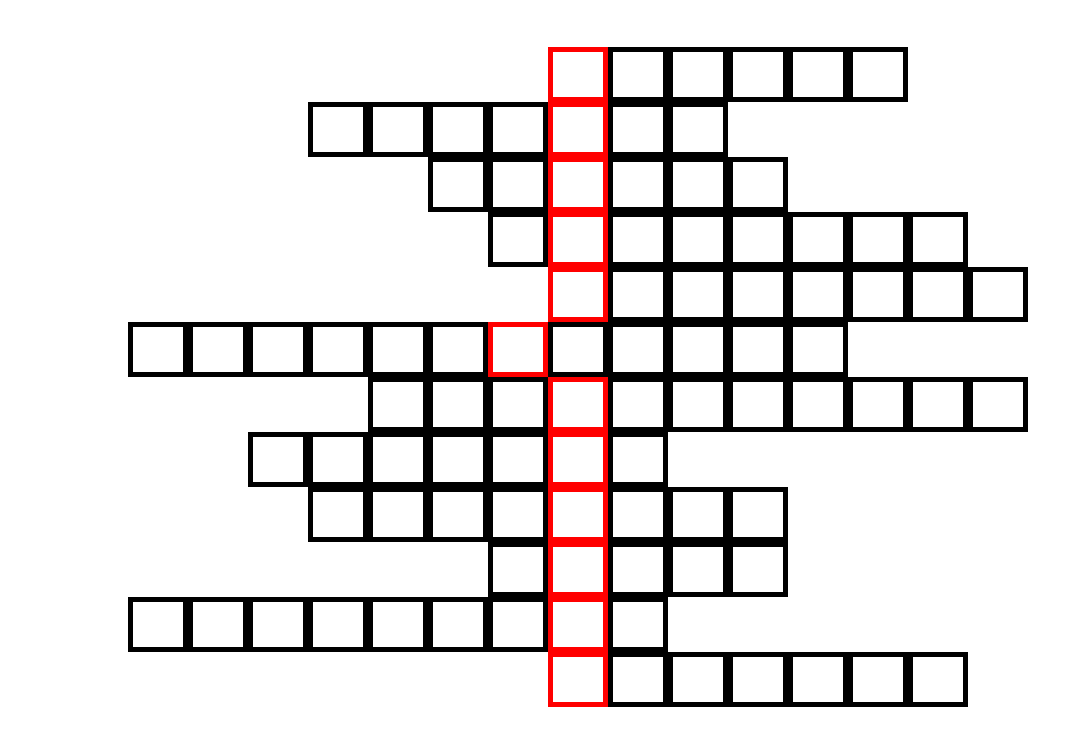
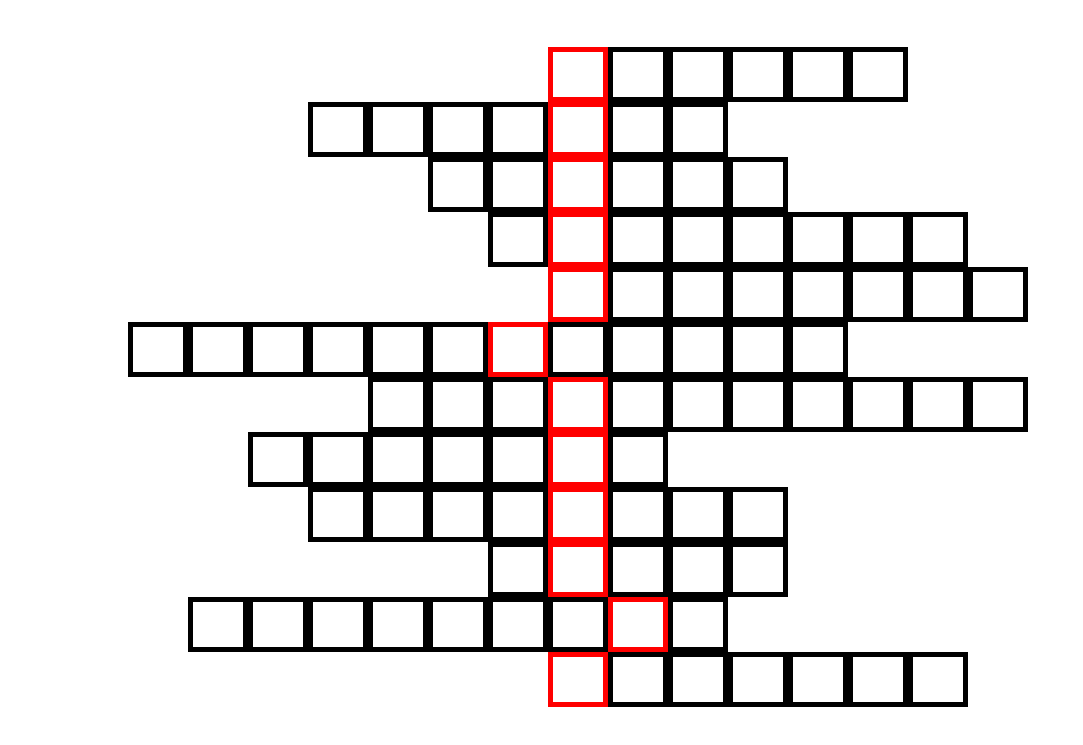
Before and after one commit to astragt/astragt.github.io, a plain HTML site: page birthday/index.html in a window 1280 px wide. Shown: the part 1208-1953 px from the top of the page, without its empty margins (0-1083 px from the left). Drawn offline with Linux system fonts and the light colour scheme.

Commit message:
fixed typo

```diff
--- a/birthday/styles.css
+++ b/birthday/styles.css
@@ -60,10 +60,13 @@ html {
     margin-left: 480px;
 
 }
-.crossrow-10,.crossrow-15 {
+.crossrow-10 {
 
     margin-left: 120px;
 
+}
+.crossrow-15{
+    margin-left: 180px;
 }
 .crossrow.crossrow-11 {
 
```
